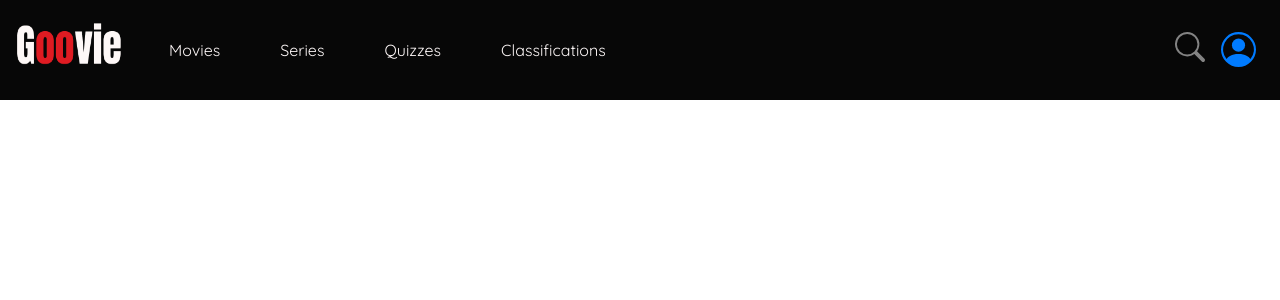
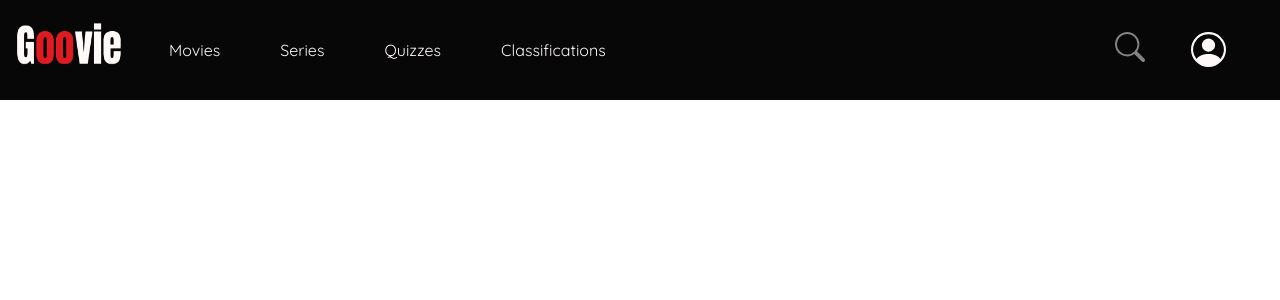
Before and after one commit to Sofia-rib18/vuegoovie, a Vue app: page / in a window 1280 px wide. Shown: the top 300 px of the page. Built offline with nearby package versions, Linux system fonts and the light colour scheme.

Commit message:
style user icon

```diff
--- a/src/App.vue
+++ b/src/App.vue
@@ -29,7 +29,7 @@
               <b-icon icon="search" width="30px" height="30px"></b-icon>
             </b-nav-item>
             <b-nav-item href="#">
-              <router-link to="/login"
+              <router-link to="/login" id="link"
                 ><b-icon
                   icon="person-circle"
                   width="35px"
```
